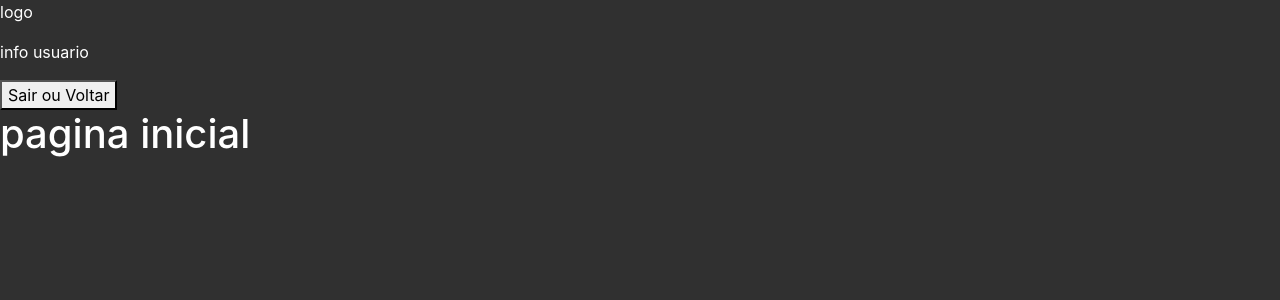
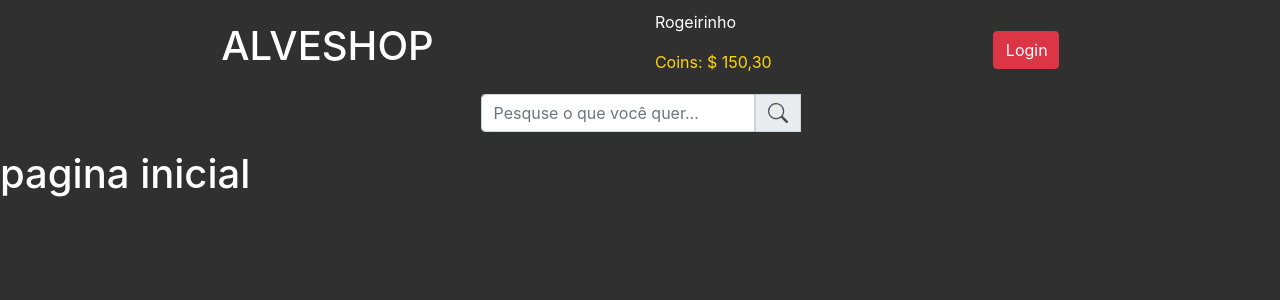
Before and after one commit to malves224/alveshop-frontend, a Vue app: page /#/ in a window 1280 px wide. Shown: the top 300 px of the page. Built offline with nearby package versions, Linux system fonts and the light colour scheme.

Commit message:
feat(HeaderNav): add estrutura html inicial

```diff
--- a/src/components/HeaderNav/HeaderNav.vue
+++ b/src/components/HeaderNav/HeaderNav.vue
@@ -1,17 +1,63 @@
 <template>
-    <div>
-        <header>
-            <p>logo</p>
-            <p>info usuario</p> <!--condicional apenas se o usuario tiver logado-->
-            <button>Sair ou Voltar</button>
-        </header>
-    </div>
+    <header>
+        <div class="header-nav">
+            <div class="header-action">
+                <h1>ALVESHOP</h1>
+                <div>
+                    <!--condicional apenas se o usuario tiver logado-->
+                    <p>Rogeirinho</p>
+                    <p class="coins">Coins: $ 150,30</p>
+                </div>
+                <!--if userLogado else-->
+                <b-button v-if="false" variant="secondary">
+                    Sair
+                </b-button>
+                <router-link v-else :to="inLogin ? '/' : '/Login'">
+                    <b-button variant="danger">
+                        {{ inLogin ? 'Voltar' : 'Login' }}
+                    </b-button>
+                </router-link>
+            </div>
+            <SearchBar></SearchBar>
+        </div>
+    </header>
 </template>
 <script>
+import SearchBar from './SearchBar.vue';
+
 export default {
-
+  name: 'HeaderNav',
+  components: { SearchBar },
+  computed: {
+    inLogin() {
+      return this.$route.name === 'login';
+    },
+  },
 };
 </script>
-<style lang="scss">
+<style lang="scss" scoped>
+.header-nav {
+    align-items: center;
+    flex-direction: column;
+    display: flex;
+    height: 150px;
+    padding: 10px 0;
+    justify-content: space-between;
+}
 
+.header-action {
+    align-items: center;
+    display: flex;
+    justify-content: space-evenly;
+    width: 100%;
+}
+
+.coins {
+    color: gold;
+}
+
+button {
+    width: 66px;
+    max-width: 66px;
+}
 </style>
--- a/src/components/HeaderNav/SearchBar.vue
+++ b/src/components/HeaderNav/SearchBar.vue
@@ -0,0 +1,17 @@
+<template>
+    <div class="search-bar">
+        <b-input-group class="mb-2">
+            <b-form-input type="search" placeholder="Pesquse o que você quer..." />
+            <b-input-group-prepend is-text>
+                <b-icon icon="search" />
+            </b-input-group-prepend>
+        </b-input-group>
+    </div>
+</template>
+<script>
+export default {
+  name: 'SearchNav',
+};
+</script>
+<style lang="scss">
+</style>
```
